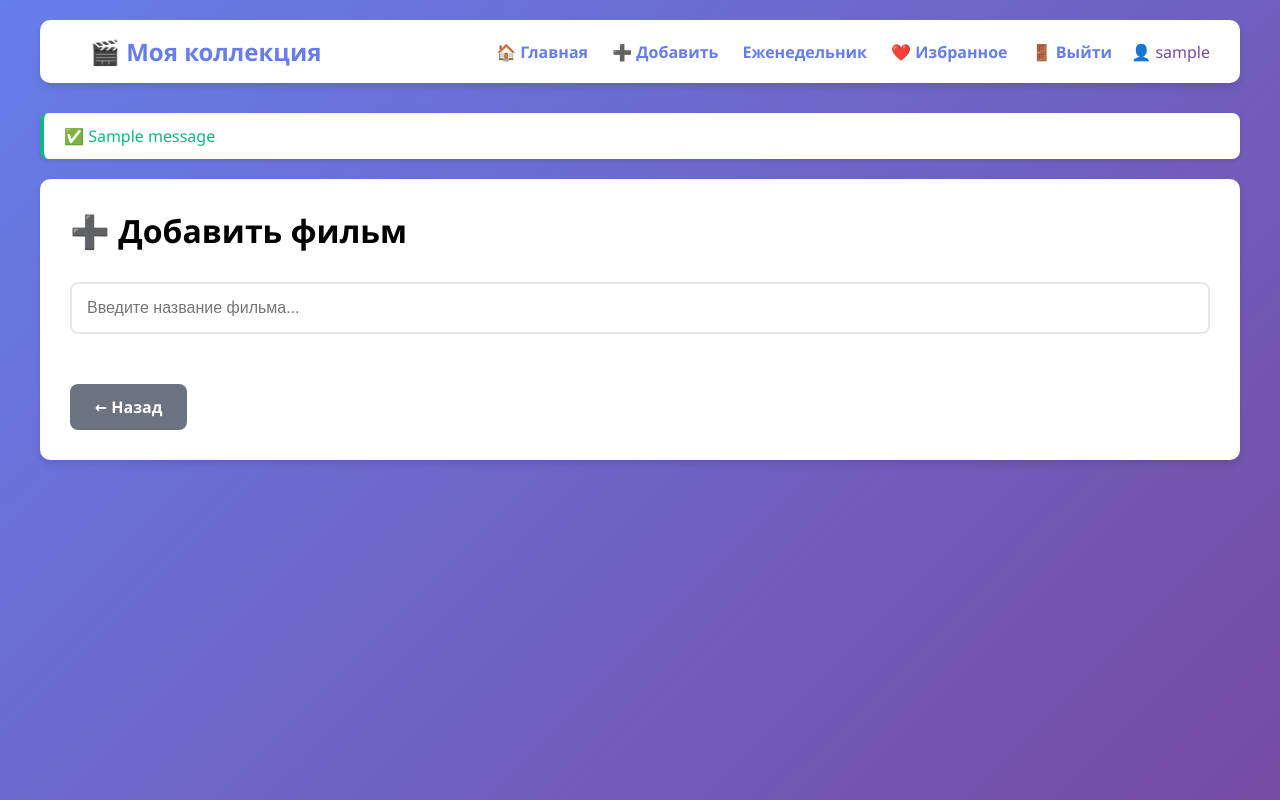
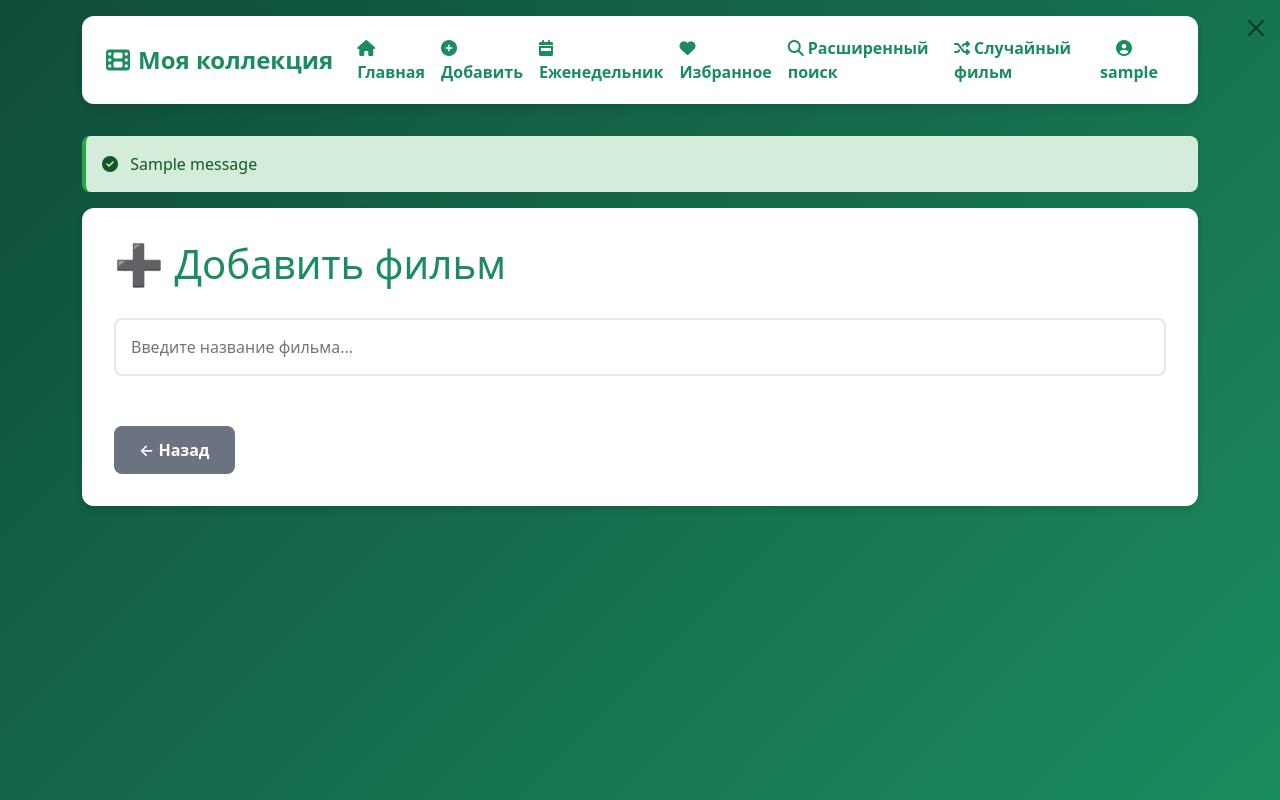
Before and after one commit to anastasia-stroch/site, a Flask app: page /add in a window 1280 px wide. Run offline with Flask 3, Linux system fonts and the light colour scheme; a user stored in the database is signed in; tables that the repository leaves empty hold one stand-in row (values such as "Sample post"); one stand-in notice (Sample message) is shown.

Commit message:
Update base.html

```diff
--- a/templates/base.html
+++ b/templates/base.html
@@ -4,114 +4,181 @@
     <meta charset="UTF-8">
     <meta name="viewport" content="width=device-width, initial-scale=1.0">
     <title>{% block title %}Моя коллекция фильмов{% endblock %}</title>
+    <link href="https://cdn.jsdelivr.net/npm/bootstrap@5.3.0/dist/css/bootstrap.min.css" rel="stylesheet">
+    <link rel="stylesheet" href="https://cdnjs.cloudflare.com/ajax/libs/font-awesome/6.4.0/css/all.min.css">
     <style>
-        * {
-            margin: 0;
-            padding: 0;
-            box-sizing: border-box;
+        body {
+            background: linear-gradient(135deg, #0f4c3a 0%, #1b8c5e 100%);
+            min-height: 100vh;
         }
-        body {
-            font-family: 'Segoe UI', Tahoma, Geneva, Verdana, sans-serif;
-            background: linear-gradient(135deg, #667eea 0%, #764ba2 100%);
-            min-height: 100vh;
-            padding: 20px;
+        .navbar-custom {
+            background: white;
+            border-radius: 12px;
+            box-shadow: 0 4px 6px rgba(0,0,0,0.1);
+            padding: 0.75rem 1.5rem;
+            margin-bottom: 2rem;
         }
-        .container {
-            max-width: 1200px;
-            margin: 0 auto;
+        .navbar-brand {
+            font-size: 1.5rem;
+            font-weight: bold;
+            color: #1b8c5e !important;
         }
-        nav {
+        .navbar-brand:hover {
+            color: #0f4c3a !important;
+        }
+        .nav-link {
+            color: #1b8c5e !important;
+            font-weight: 600;
+        }
+        .nav-link:hover {
+            color: #0f4c3a !important;
+        }
+        .user-greeting {
+            color: #1b8c5e;
+            font-weight: 600;
+            padding: 0.5rem 0;
+            margin-left: 1rem;
+        }
+        .content-card {
             background: white;
-            padding: 15px 30px;
-            border-radius: 10px;
-            margin-bottom: 30px;
+            border-radius: 12px;
+            padding: 2rem;
             box-shadow: 0 4px 6px rgba(0,0,0,0.1);
-            display: flex;
-            justify-content: space-between;
-            align-items: center;
+            margin-bottom: 2rem;
         }
-        nav a {
-            color: #667eea;
-            text-decoration: none;
-            margin-left: 20px;
-            font-weight: 600;
-            transition: color 0.3s;
+        .btn-custom {
+            background: linear-gradient(135deg, #1b8c5e 0%, #0f4c3a 100%);
+            border: none;
         }
-        nav a:hover {
-            color: #764ba2;
+        .btn-custom:hover {
+            background: linear-gradient(135deg, #27ae60 0%, #1b8c5e 100%);
         }
-        .flash-messages {
-            margin-bottom: 20px;
+        .flash-message {
+            border-radius: 8px;
+            margin-bottom: 1rem;
+            padding: 1rem;
         }
-        .flash {
-            padding: 12px 20px;
-            border-radius: 8px;
-            margin-bottom: 10px;
-            background: white;
-            box-shadow: 0 2px 4px rgba(0,0,0,0.1);
+        .flash-success {
+            background-color: #d4edda;
+            border-left: 4px solid #28a745;
+            color: #155724;
         }
-        .flash.success {
-            border-left: 4px solid #10b981;
-            color: #10b981;
+        .flash-danger {
+            background-color: #f8d7da;
+            border-left: 4px solid #dc3545;
+            color: #721c24;
         }
-        .flash.danger {
-            border-left: 4px solid #ef4444;
-            color: #ef4444;
+        .flash-warning {
+            background-color: #fff3cd;
+            border-left: 4px solid #ffc107;
+            color: #856404;
         }
-        .flash.warning {
-            border-left: 4px solid #f59e0b;
-            color: #f59e0b;
+        .flash-info {
+            background-color: #d1ecf1;
+            border-left: 4px solid #17a2b8;
+            color: #0c5460;
         }
-        .flash.info {
-            border-left: 4px solid #3b82f6;
-            color: #3b82f6;
+        h1, h2, h3 {
+            color: #1b8c5e;
+            margin-bottom: 1rem;
         }
-        .content {
-            background: white;
-            padding: 30px;
-            border-radius: 10px;
-            box-shadow: 0 4px 6px rgba(0,0,0,0.1);
+        @media (max-width: 768px) {
+            .navbar-custom {
+                padding: 0.5rem 1rem;
             }
-
-
-
+            .content-card {
+                padding: 1rem;
+            }
+        }
     </style>
+    {% block styles %}{% endblock %}
 </head>
 <body>
-<div class="container">
-    <nav>
-        <a href="/" style="font-size: 24px; font-weight: bold;">🎬 Моя коллекция</a>
-        <div>
+    <div class="container py-3">
+        <nav class="navbar navbar-expand-lg navbar-custom">
+            <div class="container-fluid p-0">
+                <a class="navbar-brand" href="/">
+                    <i class="fas fa-film me-2"></i>Моя коллекция
+                </a>
+                <button class="navbar-toggler" type="button" data-bs-toggle="collapse" data-bs-target="#navbarNav">
+                    <span class="navbar-toggler-icon"></span>
+                </button>
+                <div class="collapse navbar-collapse" id="navbarNav">
+                    <ul class="navbar-nav ms-auto align-items-center">
                         {% if current_user.is_authenticated %}
-            <a href="/">🏠 Главная</a>
-            <a href="/add">➕ Добавить</a>
-            <a href="/weekly">Еженедельник</a>
-            <a href="/favorites">❤️ Избранное</a>
-            <a href="/logout">🚪 Выйти</a>
-            <span style="margin-left: 15px; color: #764ba2;">👤 {{ current_user.username }}</span>
+                            <li class="nav-item">
+                                <a class="nav-link" href="/">
+                                    <i class="fas fa-home me-1"></i>Главная
+                                </a>
+                            </li>
+                            <li class="nav-item">
+                                <a class="nav-link" href="/add">
+                                    <i class="fas fa-plus-circle me-1"></i>Добавить
+                                </a>
+                            </li>
+                            <li class="nav-item">
+                                <a class="nav-link" href="/weekly">
+                                    <i class="fas fa-calendar-week me-1"></i>Еженедельник
+                                </a>
+                            </li>
+                            <li class="nav-item">
+                                <a class="nav-link" href="/favorites">
+                                    <i class="fas fa-heart me-1"></i>Избранное
+                                </a>
+                            </li>
+                            <li class="nav-item">
+                                <a class="nav-link" href="/advanced_search">
+                                    <i class="fas fa-search me-1"></i>Расширенный поиск
+                                </a>
+                            </li>
+                            <li class="nav-item">
+                                <a class="nav-link" href="/random">
+                                    <i class="fas fa-random me-1"></i>Случайный фильм
+                                </a>
+                            </li>
+                            <li class="nav-item">
+                                <span class="user-greeting">
+                                    <i class="fas fa-user-circle me-1"></i>{{ current_user.username }}
+                                </span>
+                            </li>
                         {% else %}
-            <a href="/login">Вход</a>
-            <a href="/register">Регистрация</a>
+                            <li class="nav-item">
+                                <a class="nav-link" href="/login">
+                                    <i class="fas fa-sign-in-alt me-1"></i>Вход
+                                </a>
+                            </li>
+                            <li class="nav-item">
+                                <a class="nav-link" href="/register">
+                                    <i class="fas fa-user-plus me-1"></i>Регистрация
+                                </a>
+                            </li>
                         {% endif %}
+                    </ul>
+                </div>
             </div>
         </nav>
-
         <div class="flash-messages">
             {% with messages = get_flashed_messages(with_categories=true) %}
                 {% if messages %}
                     {% for category, message in messages %}
-        <div class="flash {{ category }}">
-            <span>{% if category == 'success' %}✅{% elif category == 'danger' %}❌{% elif category == 'warning' %}⚠️{% else %}ℹ️{% endif %}</span>
+                        <div class="flash-message flash-{{ category }} alert-dismissible fade show" role="alert">
+                            <i class="fas
+                                {% if category == 'success' %}fa-check-circle
+                                {% elif category == 'danger' %}fa-exclamation-circle
+                                {% elif category == 'warning' %}fa-exclamation-triangle
+                                {% else %}fa-info-circle{% endif %} me-2"></i>
                             {{ message }}
+                            <button type="button" class="btn-close" data-bs-dismiss="alert"></button>
                         </div>
                     {% endfor %}
                 {% endif %}
             {% endwith %}
         </div>
-
-    <div class="content">
+        <div class="content-card">
             {% block content %}{% endblock %}
         </div>
     </div>
+    <script src="https://cdn.jsdelivr.net/npm/bootstrap@5.3.0/dist/js/bootstrap.bundle.min.js"></script>
+    {% block scripts %}{% endblock %}
 </body>
 </html>
```
Lines whose indentation alone changed are shown as unchanged.
